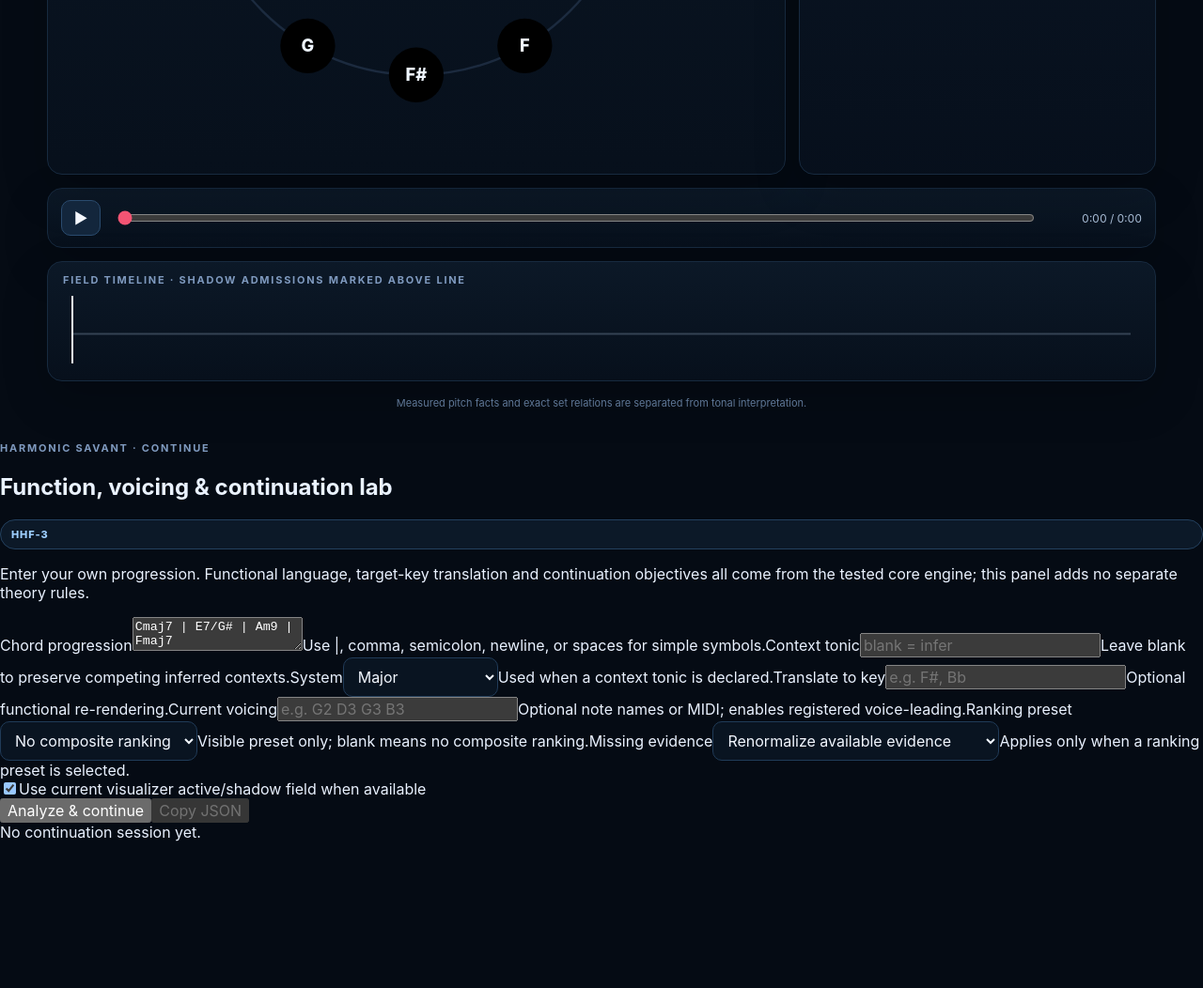
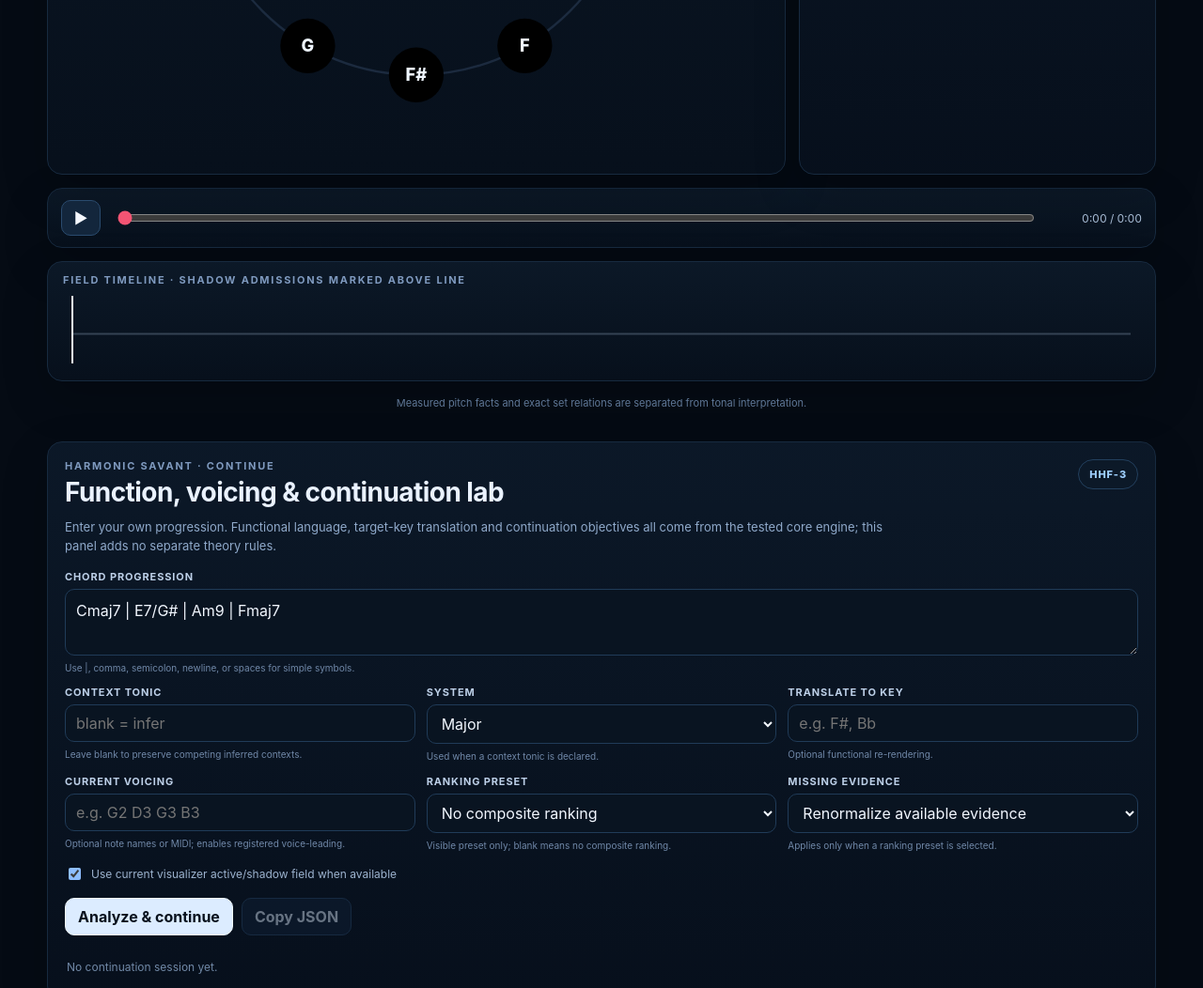
Before and after one commit to caoomahony-lab/caoomahony.github.io, a website with bundled scripts: page holographic-harmony/index.html in a window 1280 px wide. Shown: the part 669-1721 px from the top of the page at 94% size. Before the commit the page ends 1565 px from the top, so only its background shows below. Built offline with nearby package versions, Linux system fonts and the light colour scheme; files whose address does not match are found by name.

Commit message:
feat: load Harmonic Savant continuation interface styles

```diff
--- a/holographic-harmony/index.html
+++ b/holographic-harmony/index.html
@@ -4,8 +4,9 @@
     <meta charset="UTF-8" />
     <meta name="viewport" content="width=device-width, initial-scale=1.0" />
     <meta name="theme-color" content="#07111f" />
-    <title>Holographic Harmony Visualizer</title>
+    <title>Harmonic Savant · Holographic Harmony</title>
     <link rel="stylesheet" href="./src/styles/app.css" />
+    <link rel="stylesheet" href="./src/styles/continuation.css" />
   </head>
   <body>
     <main id="app"></main>
```
